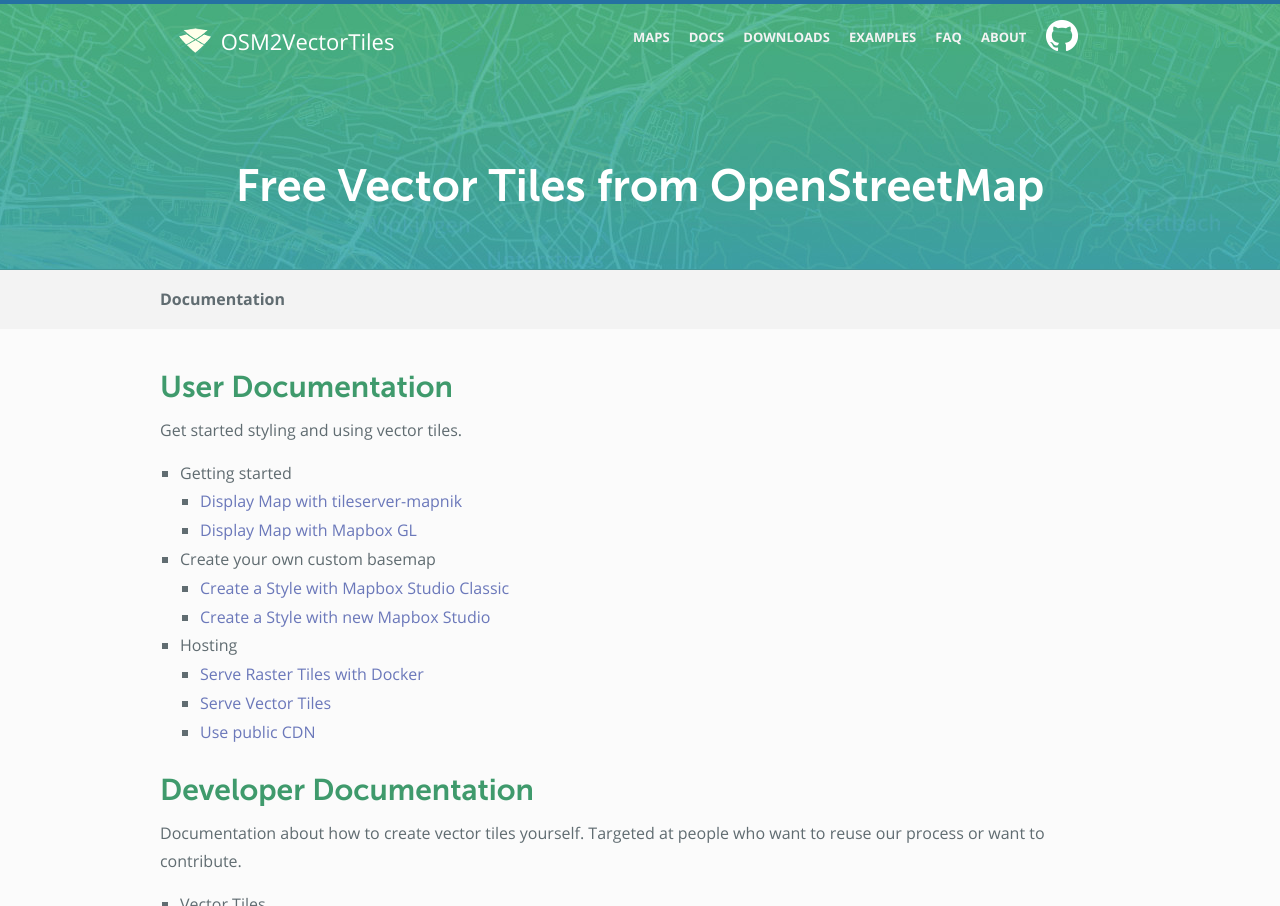
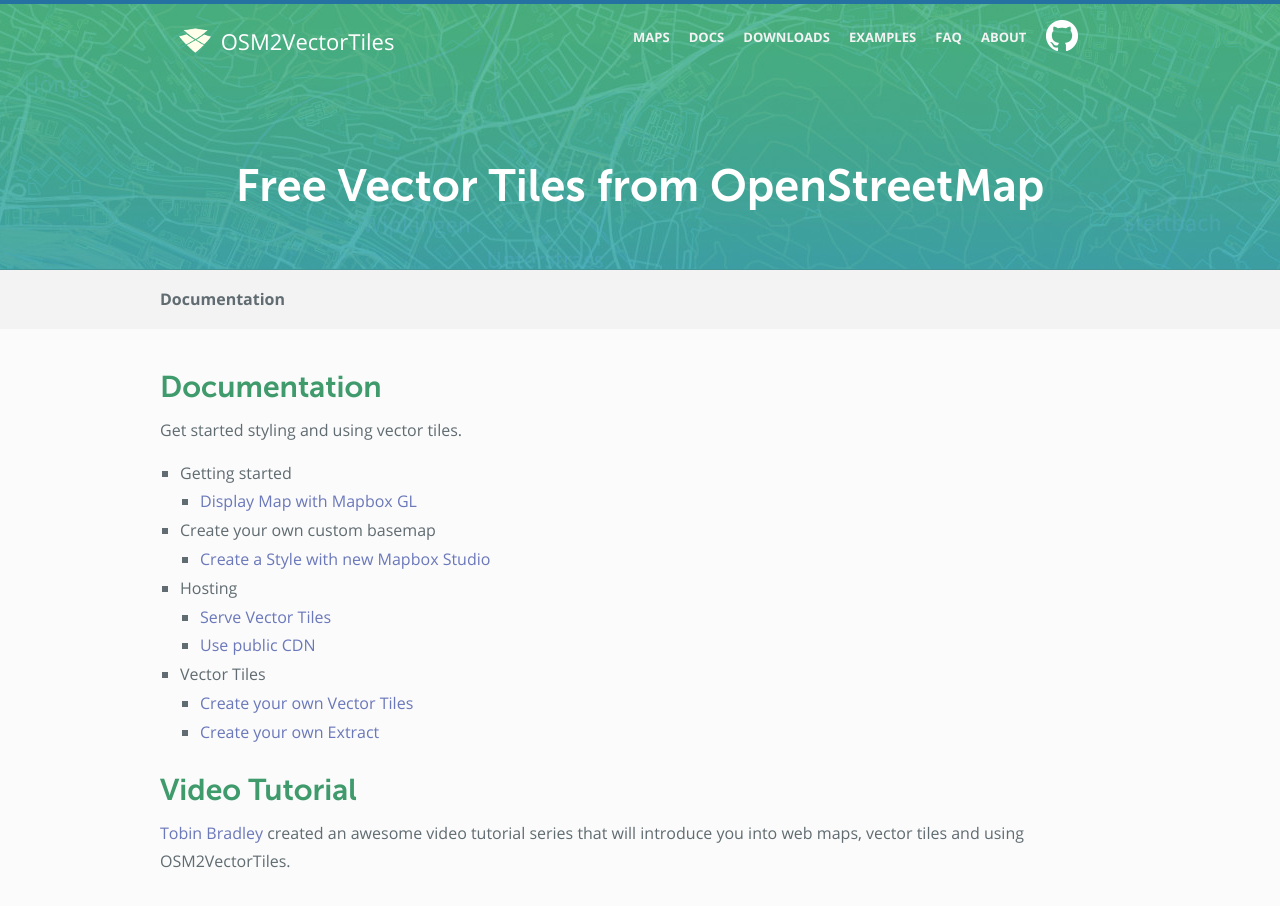
Before and after one commit to osm2vectortiles/osm2vectortiles, a Jekyll site: the page built from docs/index.md, in a window 1280 px wide and 1400 px high, cut to the strip 0-906 px from the top of the window. Built offline with Jekyll 4.4.1, drawn with Linux system fonts in a browser that asks for light colours; some of the changed text lies outside the part shown.

Commit message:
Remove links on index page of docs which we don't want to show anymore

```diff
--- a/docs/index.md
+++ b/docs/index.md
@@ -4,41 +4,25 @@
 published: true
 ---
 
-## User Documentation
+## Documentation
 
 Get started styling and using vector tiles.
 
 - Getting started
-  - [Display Map with tileserver-mapnik](/docs/start)
   - [Display Map with Mapbox GL](/docs/display-map-with-mapbox-gl)
 - Create your own custom basemap
-  - [Create a Style with Mapbox Studio Classic](/docs/create-map-with-mapbox-studio-classic)
   - [Create a Style with new Mapbox Studio](/docs/create-map-with-mapbox-studio)
 - Hosting
-  - [Serve Raster Tiles with Docker](/docs/serve-raster-tiles-docker)
   - [Serve Vector Tiles](/docs/serve-vector-tiles)
   - [Use public CDN](/docs/use-public-cdn)
-
-## Developer Documentation
-
-Documentation about how to create vector tiles yourself.
-Targeted at people who want to reuse our process or want to contribute.
-
 - Vector Tiles
   - [Create your own Vector Tiles](/docs/own-vector-tiles)
-  - [Layer Reference](/docs/layer-reference)
   - [Create your own Extract](/docs/extracts)
-- Data Source
-  - [Data Sources of OSM Vector Tiles](/docs/data-sources)
-- Import and Export
-  - [Import and Export Process](/docs/import-export-process)
-  - [Database Schema](/docs/database-schema)
-  - [Imposm Mapping](/docs/imposm-schema)
 
 ## Video Tutorial
 
 [Tobin Bradley](http://fuzzytolerance.info/) created an awesome video tutorial series
-that will introduce you into web maps, vector tiles and using osm2vectortiles.
+that will introduce you into web maps, vector tiles and using OSM2VectorTiles.
 
 <iframe width="430" height="242" src="https://www.youtube.com/embed/xI7QkEodCac" frameborder="0" style="display: inline;" allowfullscreen></iframe>
 
```
